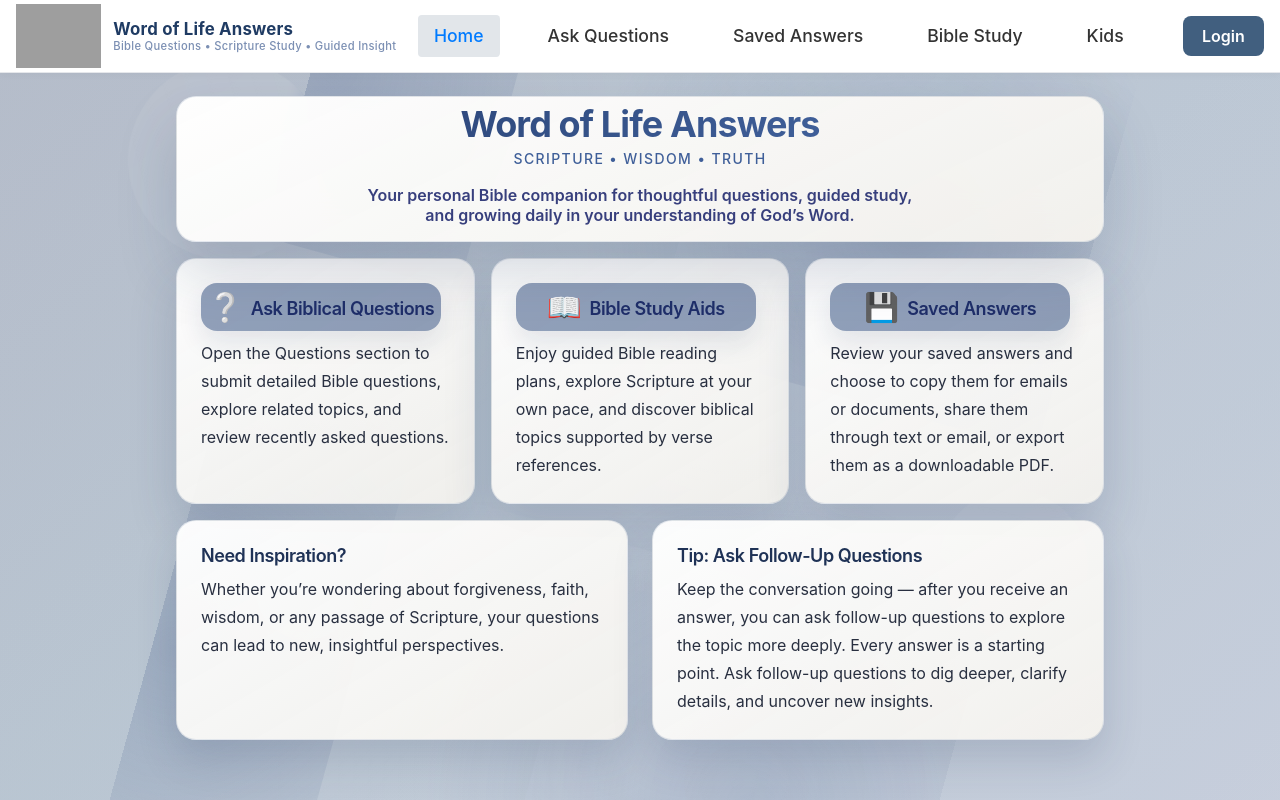
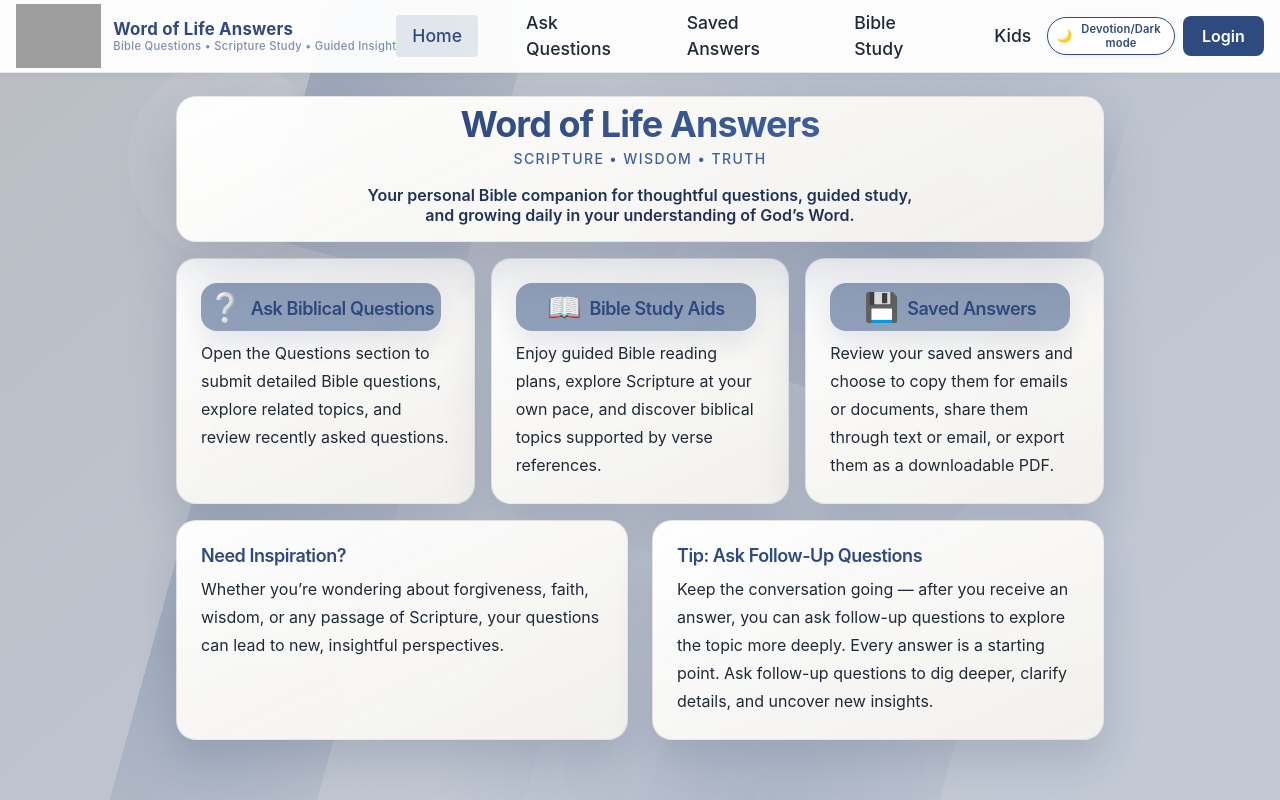
Before and after one commit to tseitzin/bible_qa_frontend, a Vue app: page / in a window 1280 px wide. Built offline with nearby package versions, Linux system fonts and the light colour scheme; no server answers; grey boxes are pictures that could not be loaded.

Commit message:
Added dark mode

```diff
--- a/src/components/Navbar.vue
+++ b/src/components/Navbar.vue
@@ -45,6 +45,15 @@
       </div>
       <div class="navbar-simple-auth">
         <button
+          class="theme-toggle"
+          @click="toggleTheme"
+          :title="isDevotion ? 'Switch to Light Mode' : 'Switch to Devotion Mode'"
+          :aria-label="isDevotion ? 'Switch to Light Mode' : 'Switch to Devotion Mode'"
+        >
+          <span class="theme-toggle-icon">{{ isDevotion ? '☀️' : '🌙' }}</span>
+          <span class="theme-toggle-label">{{ isDevotion ? 'Light/Focus Mode' : 'Devotion/Dark mode' }}</span>
+        </button>
+        <button
           v-if="currentUser"
           @click="handleLogout"
           class="navbar-simple-auth-btn"
@@ -63,6 +72,7 @@
 import { ref, computed } from 'vue'
 import { useRouter, useRoute } from 'vue-router'
 import { useAuth } from '../composables/useAuth'
+import { useTheme } from '../composables/useTheme'
 import logo from '../assets/logo_cross.png'
 
 const props = defineProps({
@@ -75,6 +85,7 @@ const props = defineProps({
 const router = useRouter()
 const route = useRoute()
 const { currentUser, logout } = useAuth()
+const { isDevotion, toggleTheme } = useTheme()
 
 const computedActiveTab = computed(() => {
   if (props.activeTab) {
@@ -95,13 +106,15 @@ const handleLogout = async () => {
 <style scoped>
 .navbar-simple {
   width: 100%;
-  background: #fff;
-  border-bottom: 1px solid #e5e7eb;
-  box-shadow: 0 2px 8px rgba(0,0,0,0.04);
+  background: var(--nav-bg, rgba(255, 255, 255, 0.95));
+  border-bottom: 1px solid var(--border-soft);
+  box-shadow: 0 2px 8px rgba(0, 0, 0, 0.04);
   position: fixed;
   top: 0;
   left: 0;
   z-index: 50;
+  backdrop-filter: blur(12px);
+  transition: background 0.3s ease, border-color 0.3s ease;
 }
 .navbar-simple-row {
   display: flex;
@@ -122,11 +135,17 @@ const handleLogout = async () => {
 
 /* Logo image */
 .navbar-simple-logo {
-  height: 64px;              /* 🔥 Reduced for balance */
+  height: 64px;
   width: auto;
   max-width: 290px;
   object-fit: contain;
   display: block;
+  transition: filter 0.3s ease;
+}
+
+/* Brighten logo in Devotion Mode */
+html[data-theme="devotion"] .navbar-simple-logo {
+  filter: brightness(1.8) contrast(1.1);
 }
 
 /* Text container */
@@ -140,29 +159,31 @@ const handleLogout = async () => {
 .navbar-brand-title {
   font-size: 1.05rem;
   font-weight: 700;
-  color: #1f3b63;           /* Deep navy brand anchor */
+  color: var(--brand-primary, #1f3b63);
   letter-spacing: 0.2px;
+  transition: color 0.3s ease;
 }
 
 /* Sub tagline */
 .navbar-brand-tagline {
   font-size: 0.7rem;
   font-weight: 500;
-  color: #7b8fb3;
+  color: var(--brand-secondary, #7b8fb3);
   letter-spacing: 0.3px;
   margin-top: 2px;
+  transition: color 0.3s ease;
 }
 
 .navbar-simple-links {
   display: flex;
   align-items: center;
   gap: 2rem;
-  margin: 0 auto;  /* ✅ TRUE CENTERING */
+  margin: 0 auto;
 }
 
 .navbar-simple-link {
   text-decoration: none;
-  color: #333;
+  color: var(--text-main, #333);
   font-weight: 500;
   font-size: 1.1rem;
   padding: 0.5rem 1rem;
@@ -170,30 +191,73 @@ const handleLogout = async () => {
   transition: background 0.2s, color 0.2s;
 }
 .navbar-simple-link:hover {
-  background: #e2e6ea;
-  color: #007bff;
+  background: var(--color-highlight, rgba(0, 0, 0, 0.06));
+  color: var(--brand-primary, #007bff);
 }
 .navbar-simple-link.active {
-  background: #e2e6ea;
-  color: #007bff;
+  background: var(--color-highlight, rgba(0, 0, 0, 0.06));
+  color: var(--brand-primary, #007bff);
 }
 .navbar-simple-auth {
   margin-left: auto;
+  display: flex;
+  align-items: center;
 }
 .navbar-simple-auth-btn {
-  background: #12375fcc;
-  color: #fff;
+  background: var(--button-bg, #12375fcc);
+  color: var(--button-text, #fff);
   font-weight: 600;
   border: none;
   border-radius: 8px;
   padding: 0.5rem 1.2rem;
   font-size: 1rem;
   cursor: pointer;
-  transition: background 0.2s;
+  transition: background 0.2s, transform 0.2s;
   text-decoration: none;
   display: inline-block;
 }
 .navbar-simple-auth-btn:hover {
-  background: #0056b3;
+  background: var(--color-primary-light, #0056b3);
+  transform: translateY(-1px);
+}
+
+/* Theme Toggle Button */
+.theme-toggle {
+  margin-right: 0.5rem;
+  background: var(--card-bg, rgba(255, 255, 255, 0.9));
+  border: 1.5px solid var(--brand-primary);
+  border-radius: 999px;
+  padding: 0.25rem 0.5rem;
+  cursor: pointer;
+  font-size: 0.75rem;
+  color: var(--brand-primary);
+  transition: all 0.2s ease;
+  display: flex;
+  align-items: center;
+  justify-content: center;
+  gap: 0.25rem;
+  font-weight: 600;
+  box-shadow: 0 1px 4px rgba(0, 0, 0, 0.08);
+}
+
+.theme-toggle-icon {
+  font-size: 0.8rem;
+  line-height: 1;
+}
+
+.theme-toggle-label {
+  font-size: 0.7rem;
+  letter-spacing: 0.01em;
+}
+
+.theme-toggle:hover {
+  background: var(--brand-primary);
+  color: var(--button-text, #fff);
+  transform: scale(1.03);
+  box-shadow: 0 2px 6px rgba(0, 0, 0, 0.12);
+}
+
+.theme-toggle:active {
+  transform: scale(0.97);
 }
 </style>
--- /dev/null
+++ b/src/composables/useTheme.js
@@ -0,0 +1,78 @@
+import { ref, readonly } from 'vue'
+
+// Shared reactive state - single source of truth
+const isDevotion = ref(false)
+
+// Theme constants
+const THEME_KEY = 'bible_qa_theme'
+const THEME_LIGHT = 'light'
+const THEME_DEVOTION = 'devotion'
+
+/**
+ * Apply theme to the document
+ * @param {boolean} devotionMode - Whether to enable devotion (dark) mode
+ */
+const applyTheme = (devotionMode) => {
+  if (typeof document === 'undefined') return
+
+  const theme = devotionMode ? THEME_DEVOTION : THEME_LIGHT
+  document.documentElement.setAttribute('data-theme', theme)
+  isDevotion.value = devotionMode
+}
+
+/**
+ * Initialize theme from localStorage or system preference
+ * Call this once on app startup
+ */
+const initTheme = () => {
+  if (typeof window === 'undefined') return
+
+  const savedTheme = localStorage.getItem(THEME_KEY)
+
+  if (savedTheme) {
+    // Use saved preference
+    applyTheme(savedTheme === THEME_DEVOTION)
+  } else {
+    // Fall back to system preference
+    const prefersDark = window.matchMedia('(prefers-color-scheme: dark)').matches
+    applyTheme(prefersDark)
+  }
+}
+
+/**
+ * Toggle between light and devotion mode
+ */
+const toggleTheme = () => {
+  if (typeof window === 'undefined') return
+
+  const newValue = !isDevotion.value
+  applyTheme(newValue)
+  localStorage.setItem(THEME_KEY, newValue ? THEME_DEVOTION : THEME_LIGHT)
+}
+
+/**
+ * Set a specific theme
+ * @param {boolean} devotionMode - Whether to enable devotion (dark) mode
+ */
+const setTheme = (devotionMode) => {
+  if (typeof window === 'undefined') return
+
+  applyTheme(devotionMode)
+  localStorage.setItem(THEME_KEY, devotionMode ? THEME_DEVOTION : THEME_LIGHT)
+}
+
+/**
+ * Theme composable for Vue components
+ * Provides reactive theme state and toggle functionality
+ */
+export function useTheme() {
+  return {
+    isDevotion: readonly(isDevotion),
+    toggleTheme,
+    setTheme,
+    initTheme
+  }
+}
+
+// Export initTheme separately for use in main.js before Vue mounts
+export { initTheme }
--- a/src/main.js
+++ b/src/main.js
@@ -3,6 +3,10 @@ import './styles/base.css'
 import App from './App.vue'
 import router from './router'
 import './services/axiosConfig' // Initialize axios interceptors
+import { initTheme } from './composables/useTheme' // Theme initialization
+
+// Initialize theme before mounting to prevent flash of wrong theme
+initTheme()
 
 createApp(App)
   .use(router)
--- a/src/styles/base.css
+++ b/src/styles/base.css
@@ -18,11 +18,12 @@ body {
   font-weight: var(--font-weight-normal);
   line-height: var(--line-height-normal);
   color: var(--color-text-primary);
-  background: var(--gradient-background);
+  background: var(--bg-main, var(--gradient-background));
   background-attachment: fixed;
   -webkit-font-smoothing: antialiased;
   -moz-osx-font-smoothing: grayscale;
   text-rendering: optimizeLegibility;
+  transition: background-color 0.3s ease, color 0.3s ease;
 }
 
 /* Typography */
--- a/src/views/Home.vue
+++ b/src/views/Home.vue
@@ -362,14 +362,15 @@ const goToAdults = () => {
 }
 
 .header-content {
-  background: linear-gradient(155deg, rgba(255, 255, 255, 0.98), rgba(245, 243, 238, 0.94));
+  background: var(--header-bg, linear-gradient(155deg, rgba(255, 255, 255, 0.98), rgba(245, 243, 238, 0.94)));
   backdrop-filter: blur(20px);
   border-radius: var(--border-radius-2xl);
   padding: var(--spacing-sm);
   box-shadow: 0 30px 60px rgba(31, 50, 86, 0.18);
-  border: 1px solid rgba(47, 74, 126, 0.12);
+  border: 1px solid var(--border-soft);
   position: relative;
   overflow: hidden;
+  transition: background 0.3s ease, border-color 0.3s ease;
 }
 
 .logo-section {
@@ -421,7 +422,7 @@ const goToAdults = () => {
 .app-title {
   font-size: var(--font-size-4xl);
   margin: 0;
-  background: linear-gradient(135deg, var(--app-primary), var(--app-primary-light));
+  background: var(--gradient-primary);
   -webkit-background-clip: text;
   -webkit-text-fill-color: transparent;
   text-align: center;
@@ -432,7 +433,7 @@ const goToAdults = () => {
 
 .app-tagline {
   font-size: var(--font-size-sm);
-  color: var(--app-primary-light);
+  color: var(--color-primary-light);
   font-weight: var(--font-weight-medium);
   letter-spacing: 0.1em;
   text-align: center;
@@ -442,7 +443,7 @@ const goToAdults = () => {
 
 .app-subtitle {
   font-size: var(--font-size-base);
-  color: rgba(14, 24, 99, 0.829);
+  color: var(--color-primary-dark);
   margin: 0;
   line-height: var(--line-height-tight);
   max-width: 720px;
@@ -471,18 +472,18 @@ const goToAdults = () => {
 }
 
 .action-card {
-  background: linear-gradient(150deg, rgba(255, 255, 255, 0.96), rgba(245, 243, 238, 0.9));
+  background: var(--header-bg, linear-gradient(150deg, rgba(255, 255, 255, 0.96), rgba(245, 243, 238, 0.9)));
   border-radius: var(--border-radius-2xl);
   padding: var(--spacing-lg);
   text-align: left;
-  border: 1px solid rgba(47, 74, 126, 0.12);
+  border: 1px solid var(--border-soft);
   box-shadow: 0 24px 48px rgba(31, 50, 86, 0.18);
   display: flex;
   flex-direction: column;
   gap: var(--spacing-sm);
   text-decoration: none;
-  color: var(--app-primary-dark);
-  transition: transform var(--transition-normal), box-shadow var(--transition-normal), border-color var(--transition-normal);
+  color: var(--text-main);
+  transition: transform var(--transition-normal), box-shadow var(--transition-normal), border-color var(--transition-normal), background 0.3s ease;
 }
 
 .action-card:hover {
@@ -517,12 +518,12 @@ const goToAdults = () => {
   font-size: var(--font-size-lg);
   font-weight: var(--font-weight-semibold);
   margin: var(--spacing-sm) 0 var(--spacing-xs) var(--spacing-sm);
-  color: rgb(31, 46, 105);
+  color: var(--brand-primary);
 }
 
 .action-card p {
   margin: 0;
-  color: rgba(15, 23, 42, 0.889);
+  color: var(--text-main);
   line-height: var(--line-height-relaxed);
 }
 
@@ -533,27 +534,28 @@ const goToAdults = () => {
 }
 
 .insights-card {
-  background: linear-gradient(150deg, rgba(255, 255, 255, 0.96), rgba(245, 243, 238, 0.92));
+  background: var(--header-bg, linear-gradient(150deg, rgba(255, 255, 255, 0.96), rgba(245, 243, 238, 0.92)));
   border-radius: var(--border-radius-2xl);
   padding: var(--spacing-lg);
   box-shadow: 0 20px 40px rgba(31, 50, 86, 0.16);
-  border: 1px solid rgba(47, 74, 126, 0.12);
+  border: 1px solid var(--border-soft);
   display: flex;
   flex-direction: column;
   gap: var(--spacing-sm);
+  transition: background 0.3s ease, border-color 0.3s ease;
 }
 
 .insights-card h3 {
   font-size: var(--font-size-lg);
   font-weight: var(--font-weight-semibold);
   margin: 0;
-  color: var(--app-primary-dark);
+  color: var(--brand-primary);
 }
 
 .insights-card p {
   margin: 0;
   font-size: var(--font-size-md);
-  color: rgba(15, 23, 42, 0.889);
+  color: var(--text-main);
   line-height: var(--line-height-relaxed);
 }
 
```
Also changed, not shown: src/components/QuestionForm.vue (+15 -12 lines), src/components/StudyResources.vue (+20 -18 lines), src/components/ui/BaseTextarea.vue (+10 -10 lines), src/styles/variables.css (+123 -2 lines), src/views/MainApp.vue (+23 -17 lines).
